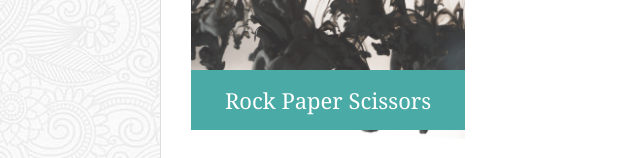
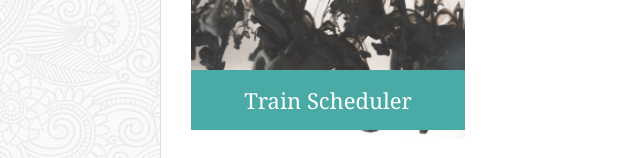
Before and after one commit to cmronk/Responsive-Portfolio, a plain HTML site: page portfolio.html in a window 1280 px wide. Shown: the part 794-952 px from the top of the page, 0-640 px from the left. Drawn offline with Linux system fonts and the light colour scheme.

Commit message:
updated portfolio with train-scheduler link

```diff
--- a/portfolio.html
+++ b/portfolio.html
@@ -41,12 +41,11 @@
             </div>
             <div class="work">
                 <img src="assets/images/portfolio1.jpg" alt="GifTastic">
-                <a href=https://cmronk.github.io/GifTastic/><h3>GifTastic!</h3></a>
+                <a href="https://cmronk.github.io/GifTastic/"><h3>GifTastic!</h3></a>
             </div>
             <div class="work">
-                <img src="assets/images/portfolio1.jpg" alt="Rock Paper Scissors">
-
-                <h3>Rock Paper Scissors</h3>
+                <img src="assets/images/portfolio1.jpg" alt="Train Scheduler">
+                <a href="https://cmronk.github.io/Train-Scheduler/"><h3>Train Scheduler</h3></a>
             </div>
 
         </section>
```
